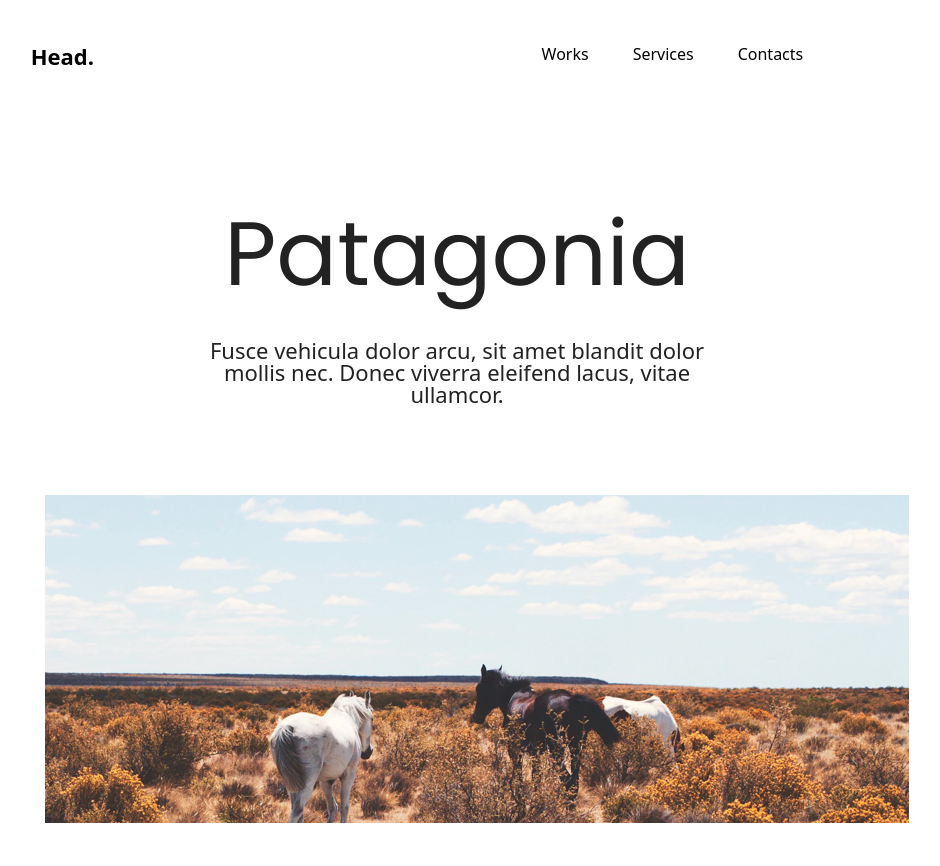
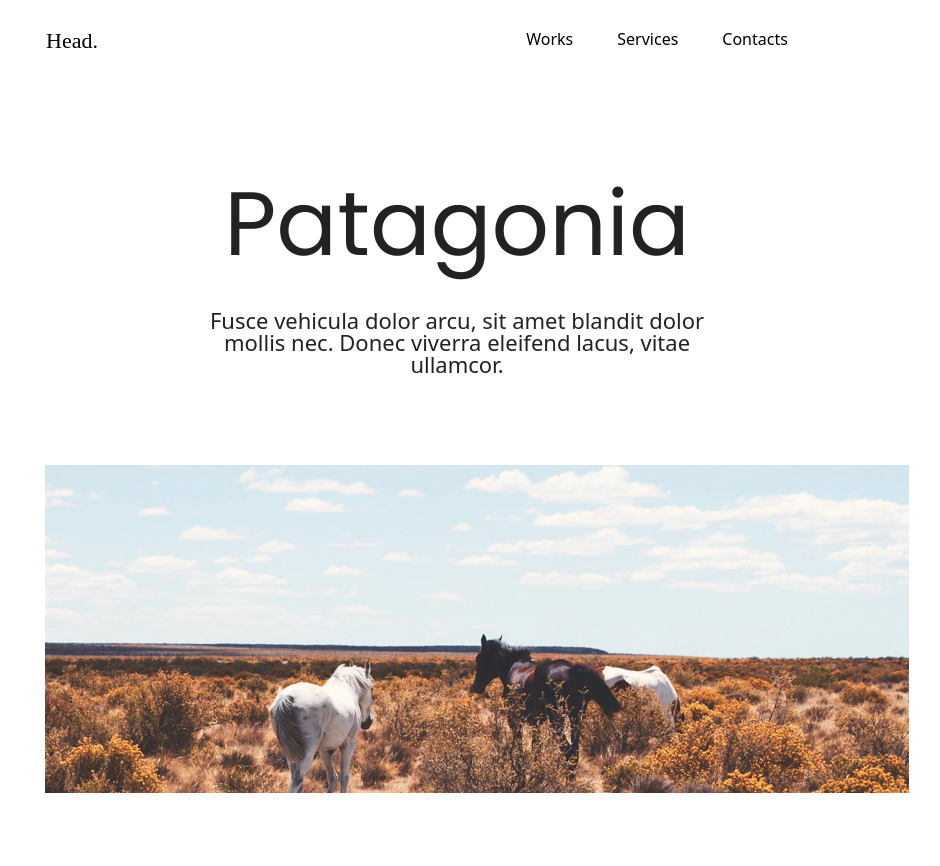
Before and after one commit to emeliethorin/responsive-designs, a plain HTML site: page index.html in a window 1280 px wide. Shown: the whole page, without its empty margins (203-1143 px from the left). Drawn offline with Linux system fonts and the light colour scheme; a web font is replaced by a local one.

Commit message:
added range for logo font change

```diff
--- a/styles/_header.scss
+++ b/styles/_header.scss
@@ -2,8 +2,7 @@
     display: flex;
     justify-content: space-around;
     align-items: center;
-    margin-top: 40px;
-    margin-bottom: 40px;
+    margin: 25px;
 }
 
 .logo {
--- a/styles/styles.scss
+++ b/styles/styles.scss
@@ -69,7 +69,7 @@
     }
 }
 
-@media screen and (min-width: 500px-800px) {
+@media screen and (min-width: 500px) and (max-width: 800px) {
     .logo {
         font-family: system-ui, -apple-system, BlinkMacSystemFont, 'Segoe UI', Roboto, Oxygen, Ubuntu, Cantarell, 'Open Sans', 'Helvetica Neue', sans-serif;
         font-weight: 900;
```
Also changed, not shown: styles/styles.css, 1 other file.
